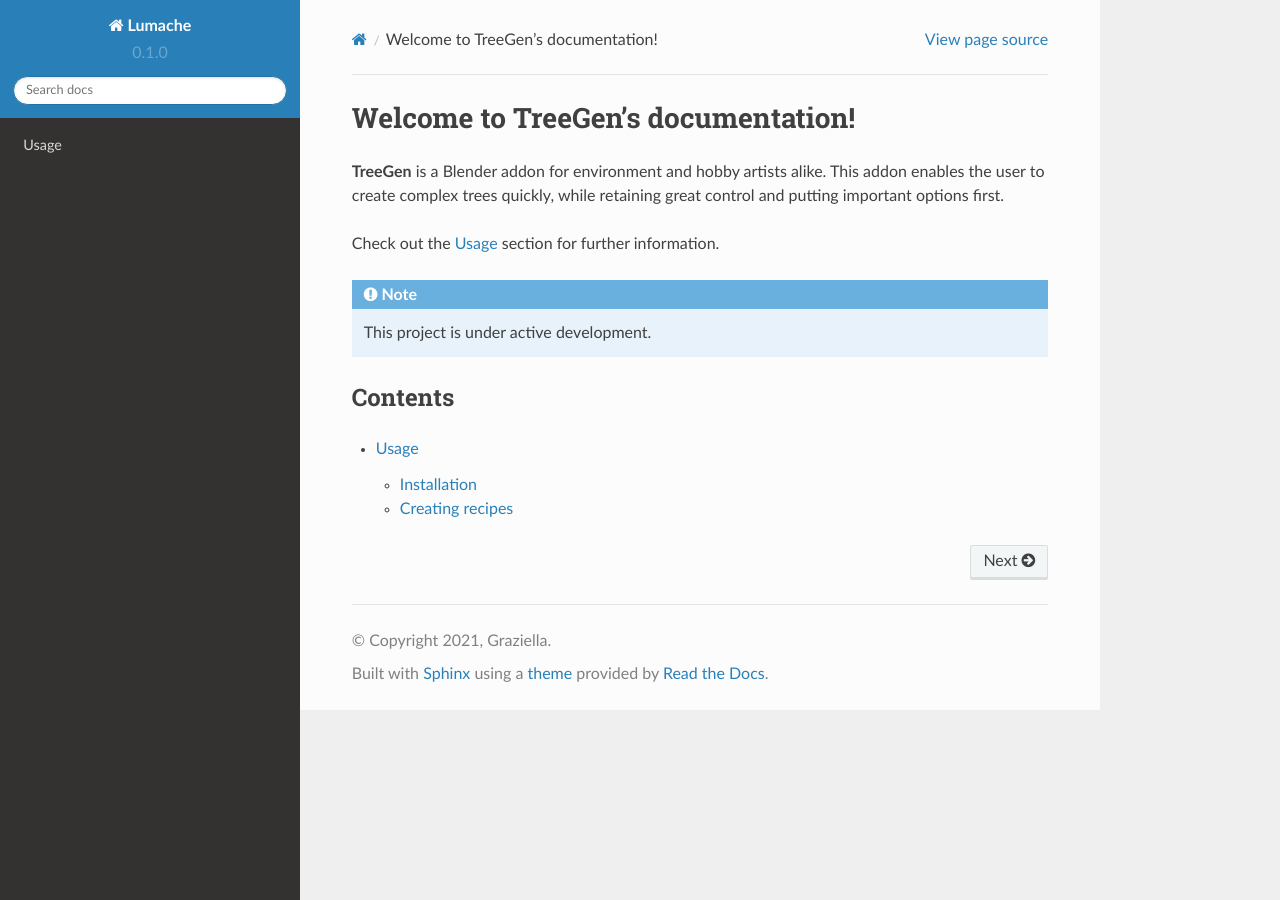
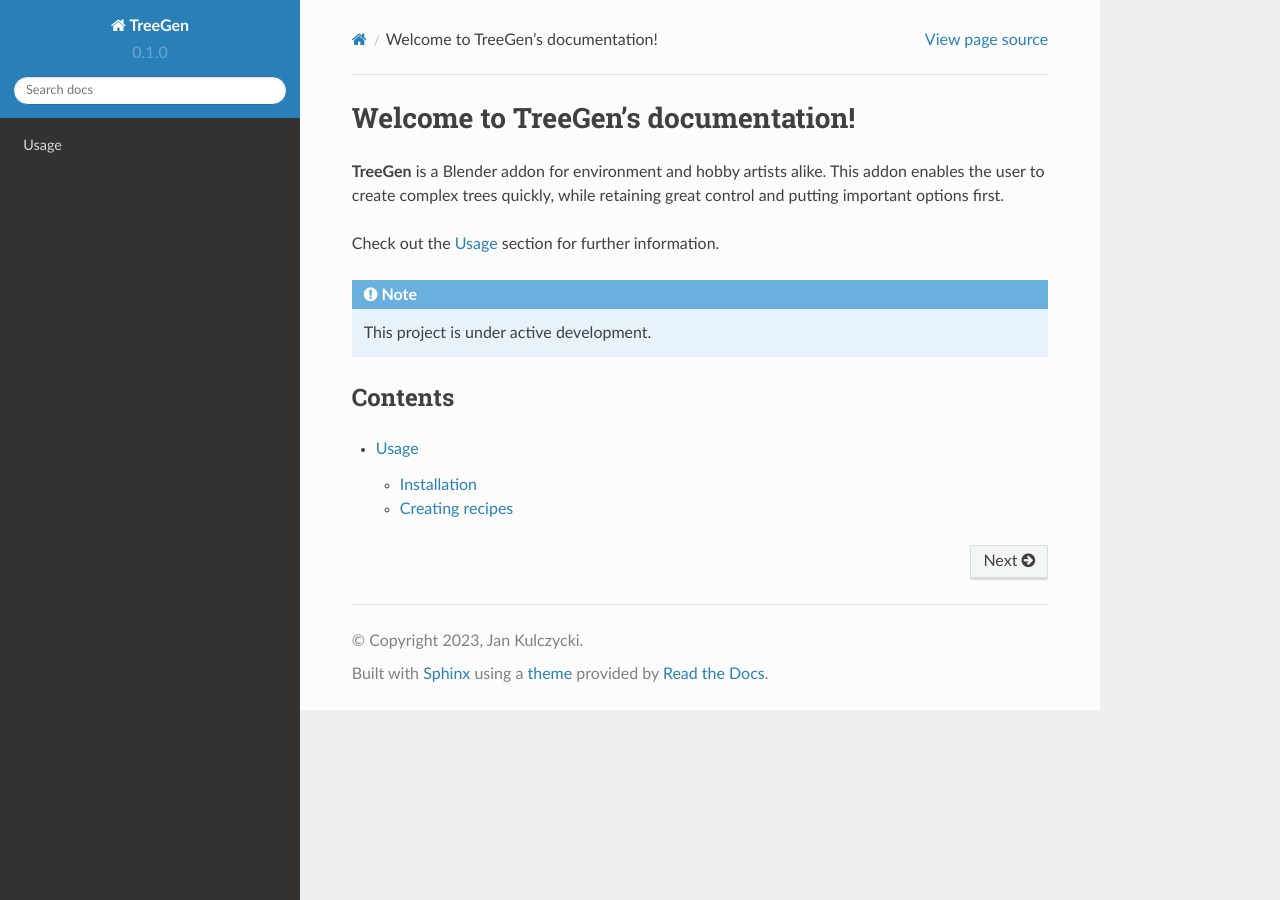
Before and after one commit to TheTrebuchet/VerTree-docs, a Sphinx documentation site: the page built from docs/source/index.rst, in a window 1280 px wide. Built offline with Sphinx 7.4.7 and the Read the Docs theme 2.0.0, drawn with Linux system fonts in a browser that asks for light colours; pages that are not in the unit, such as notebooks, are missing from menus.

Commit message:
Update conf.py

```diff
--- a/docs/source/conf.py
+++ b/docs/source/conf.py
@@ -2,9 +2,9 @@
 
 # -- Project information
 
-project = 'Lumache'
-copyright = '2021, Graziella'
-author = 'Graziella'
+project = 'TreeGen'
+copyright = '2023, Jan Kulczycki'
+author = 'Jan Kulczycki'
 
 release = '0.1'
 version = '0.1.0'
```
